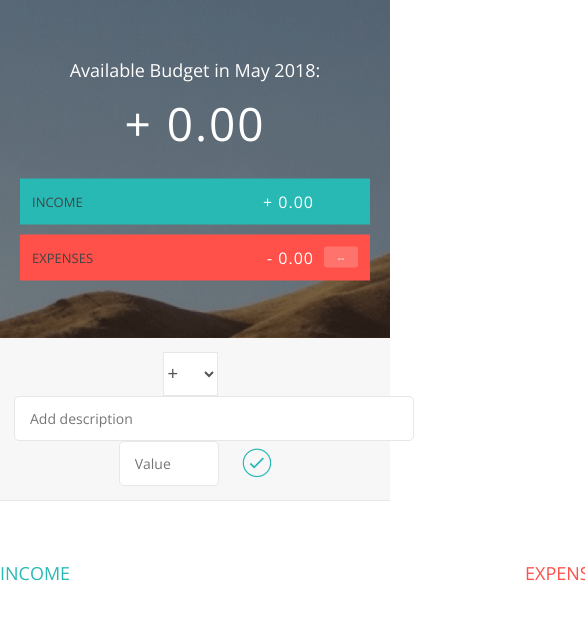
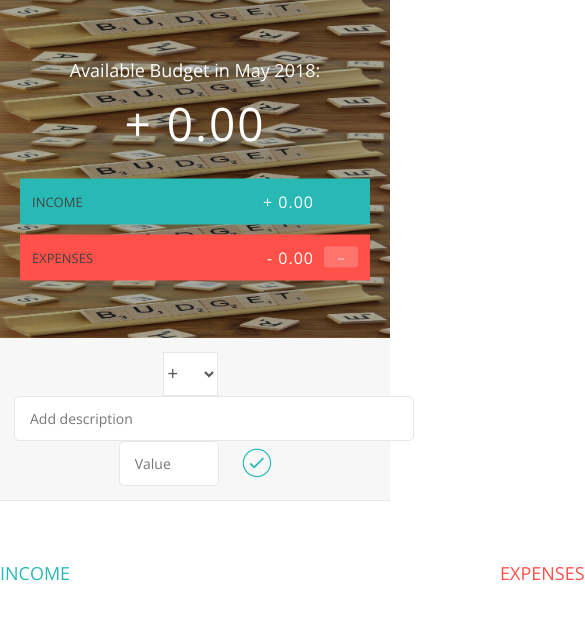
Before and after one commit to BudgetStop/BudgetStop.github.io, a plain HTML site: page BudgetApp/index.html in a window 390 px wide. Shown: the top 620 px of the page, 585 px wide, since content can reach past the window. Drawn offline with nearby package versions, Linux system fonts and the light colour scheme.

Commit message:
responsive

```diff
--- a/BudgetApp/Repository/Style/style.css
+++ b/BudgetApp/Repository/Style/style.css
@@ -33,8 +33,8 @@ body {
 
 .top {
     height: 40vh;
-    background-image: linear-gradient(rgba(0, 0, 0, 0.35), rgba(0, 0, 0, 0.35)), url('../Image/back.png');
-    background-size: cover;
+    background-image: linear-gradient(rgba(0, 0, 0, 0.35), rgba(0, 0, 0, 0.35)), url('../Image/budget.jpg');
+    background-size: 100%;
     background-position: center;
     position: relative;
 }
@@ -177,19 +177,19 @@ body {
 
 /***** LISTS *****/
 .container {
-    width: 1000px;
+    width: 950px;
     margin: 60px auto;
 }
 
 .income {
     float: left;
-    width: 475px;
+    width: 450px;
     margin-right: 50px;
 }
 
 .expenses {
     float: left;
-    width: 475px;
+    width: 450px;
 }
 
 h2 {
```
Also changed, not shown: BudgetApp/Repository/Image/budget.jpg (added), 1 other file.
